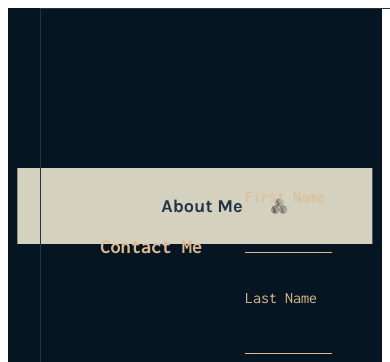
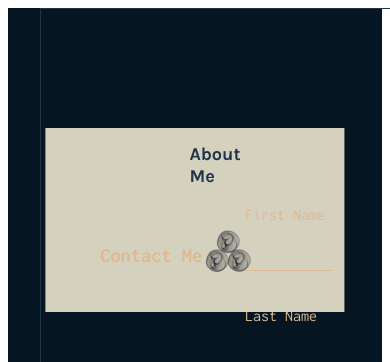
Before and after one commit to XML3/My_Web, a React (Vite) app in the folder My_Web/: page / in a window 390 px wide. Shown: the top 362 px of the page. Built offline with nearby package versions, Linux system fonts and the light colour scheme; no server answers.

Commit message:
modified CSS for responsive / small screens

```diff
--- a/My_Web/src/components/About.module.css
+++ b/My_Web/src/components/About.module.css
@@ -1,3 +1,45 @@
+@media screen and (min-width: 320px) {
+  .AboutContainer {
+    grid-column: 1 / -1;
+    grid-row: 2 / 3;
+    position: relative;
+    left: 50%;
+    transform: translateX(-50%);
+    padding: 0 5rem;
+    width: 80%;
+    height: 90%;
+    background-color: rgb(213, 209, 191);
+    margin-top: 2rem;
+  }
+
+  .About {
+    display: flex;
+
+    padding-left: 4rem;
+  }
+
+  .Section h2 {
+    color: var(--backgroudn-color);
+    font-family: var(--header-fontfamily);
+  }
+
+  .AboutText p {
+    color: var(--backgound-color);
+    font-family: var(--main-fontfamily);
+    line-height: 1.5;
+    font-weight: 400;
+  }
+
+  .AboutImage {
+    grid-column: 1;
+    max-width: 100%;
+    height: auto;
+    margin: auto;
+    display: flex;
+    align-items: center;
+  }
+}
+@media screen and (min-width: 1200px) {
   .AboutContainer {
     grid-column-start: 1;
     grid-column-end: -1;
@@ -42,3 +84,4 @@
     display: flex;
     align-items: center;
   }
+}
```
Lines whose indentation alone changed are shown as unchanged.
